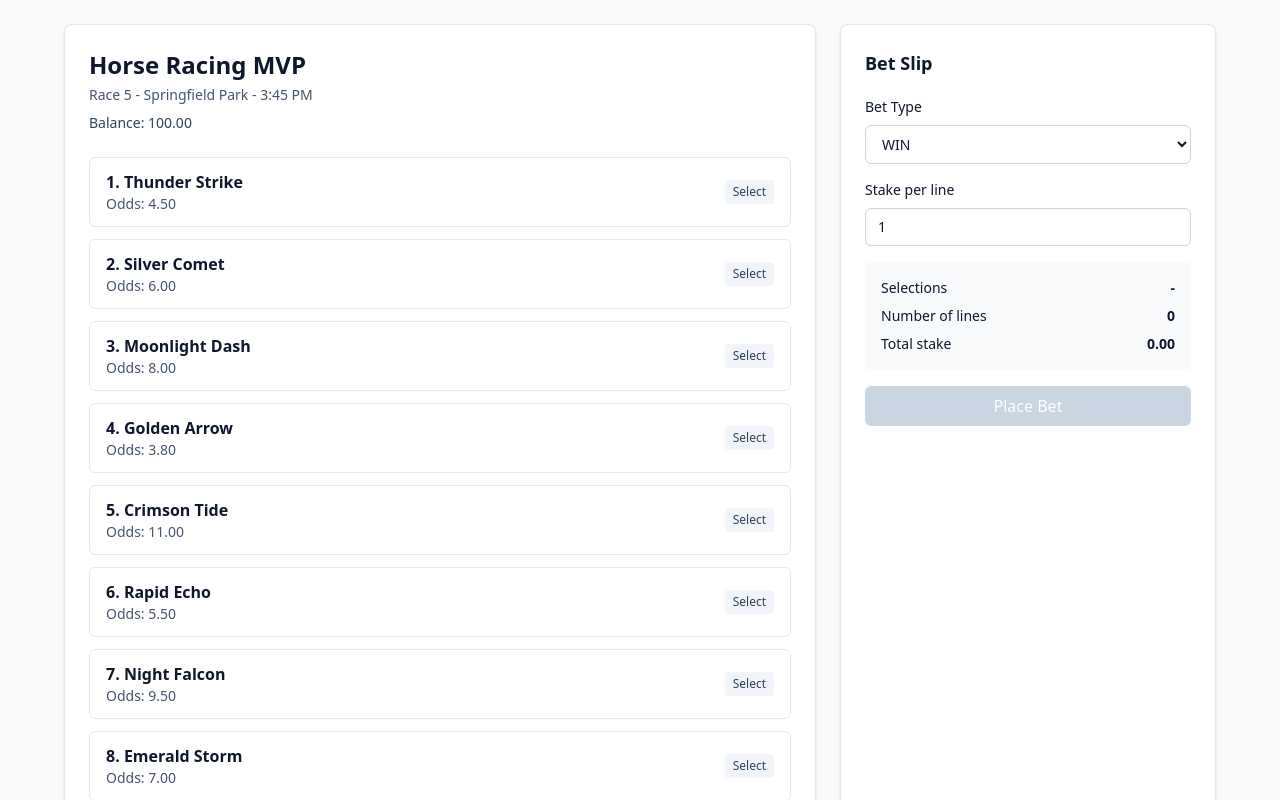
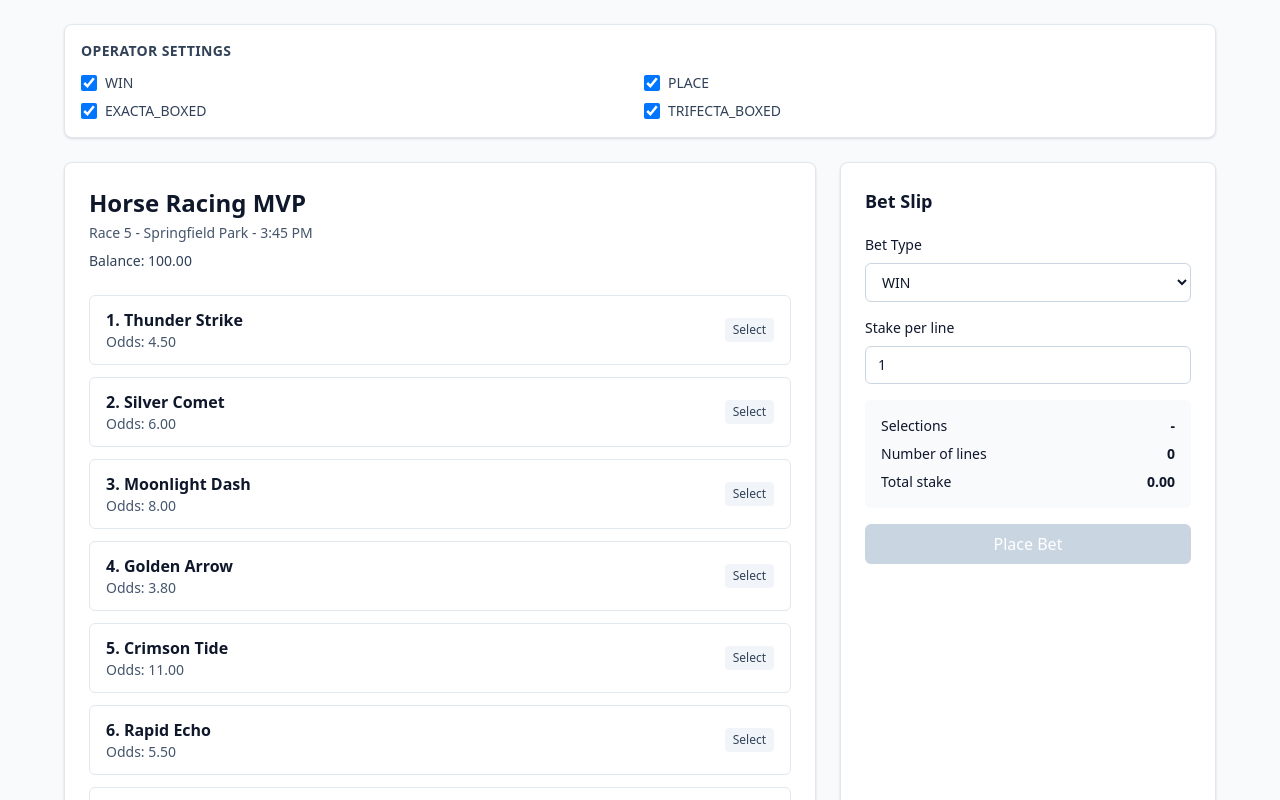
Before and after one commit to ptsportsbookcom-sudo/horse-racing-iframe-mvp, a Next.js app: page / in a window 1280 px wide. Shown: the top 800 px of the page. Built offline with nearby package versions, Linux system fonts and the light colour scheme.

Commit message:
feat: operator config panel for bet types

```diff
--- a/app/page.tsx
+++ b/app/page.tsx
@@ -1,12 +1,11 @@
 "use client";
 
-import { useMemo, useState } from "react";
+import { useEffect, useMemo, useState } from "react";
 import {
   calculateExactaBoxed,
   calculateTotalStake,
   calculateTrifectaBoxed,
 } from "@/lib/betting";
-import { useEffect } from "react";
 
 type BetType = "WIN" | "PLACE" | "EXACTA_BOXED" | "TRIFECTA_BOXED";
 
@@ -32,10 +31,17 @@ const RACE = {
     { number: 10, name: "Royal Legend", odds: "10.00" },
   ] satisfies Horse[],
 };
+const BET_TYPES: BetType[] = ["WIN", "PLACE", "EXACTA_BOXED", "TRIFECTA_BOXED"];
 
 export default function Home() {
   const [selectedHorseNumbers, setSelectedHorseNumbers] = useState<number[]>([]);
   const [betType, setBetType] = useState<BetType>("WIN");
+  const [enabledBetTypes, setEnabledBetTypes] = useState<Record<BetType, boolean>>({
+    WIN: true,
+    PLACE: true,
+    EXACTA_BOXED: true,
+    TRIFECTA_BOXED: true,
+  });
   const [stakePerLine, setStakePerLine] = useState<string>("1");
   const [isPlacingBet, setIsPlacingBet] = useState(false);
   const [balance, setBalance] = useState<number | null>(null);
@@ -73,6 +79,11 @@ export default function Home() {
         .map((horse) => horse.name),
     [selectedHorseNumbers]
   );
+  const enabledBetTypeOptions = useMemo(
+    () => BET_TYPES.filter((type) => enabledBetTypes[type]),
+    [enabledBetTypes]
+  );
+  const isSelectedBetTypeEnabled = enabledBetTypes[betType];
   const hasValidSelectionForBetType = useMemo(() => {
     if (betType === "EXACTA_BOXED") {
       return selectedHorseNumbers.length >= 2;
@@ -85,7 +96,8 @@ export default function Home() {
     return selectedHorseNumbers.length > 0;
   }, [betType, selectedHorseNumbers.length]);
   const hasValidStake = stakePerLine.trim() !== "" && stakeValue > 0;
-  const canPlaceBet = hasValidSelectionForBetType && hasValidStake && !isPlacingBet;
+  const canPlaceBet =
+    isSelectedBetTypeEnabled && hasValidSelectionForBetType && hasValidStake && !isPlacingBet;
 
   useEffect(() => {
     async function fetchBalance() {
@@ -107,6 +119,15 @@ export default function Home() {
 
     fetchBalance();
   }, []);
+
+  useEffect(() => {
+    if (!isSelectedBetTypeEnabled) {
+      const firstEnabledType = enabledBetTypeOptions[0];
+      if (firstEnabledType) {
+        setBetType(firstEnabledType);
+      }
+    }
+  }, [isSelectedBetTypeEnabled, enabledBetTypeOptions]);
 
   function toggleHorseSelection(horseNumber: number) {
     setSelectedHorseNumbers((prev) =>
@@ -161,9 +182,36 @@ export default function Home() {
     }
   }
 
+  function toggleBetType(type: BetType) {
+    setEnabledBetTypes((prev) => ({
+      ...prev,
+      [type]: !prev[type],
+    }));
+  }
+
   return (
     <main className="min-h-screen bg-slate-50 p-6 text-slate-900">
-      <div className="mx-auto grid w-full max-w-6xl gap-6 lg:grid-cols-[2fr_1fr]">
+      <div className="mx-auto max-w-6xl">
+        <section className="mb-6 rounded-lg border border-slate-200 bg-white p-4 shadow-sm">
+          <h2 className="text-sm font-semibold uppercase tracking-wide text-slate-700">
+            Operator Settings
+          </h2>
+          <div className="mt-3 grid gap-2 sm:grid-cols-2">
+            {BET_TYPES.map((type) => (
+              <label key={type} className="flex items-center gap-2 text-sm text-slate-700">
+                <input
+                  type="checkbox"
+                  checked={enabledBetTypes[type]}
+                  onChange={() => toggleBetType(type)}
+                  className="h-4 w-4 rounded border-slate-300"
+                />
+                <span>{type}</span>
+              </label>
+            ))}
+          </div>
+        </section>
+
+        <div className="grid w-full gap-6 lg:grid-cols-[2fr_1fr]">
         <section className="rounded-lg border border-slate-200 bg-white p-6 shadow-sm">
           <div className="mb-6">
             <h1 className="text-2xl font-bold">Horse Racing MVP</h1>
@@ -223,13 +271,18 @@ export default function Home() {
               <select
                 value={betType}
                 onChange={(event) => setBetType(event.target.value as BetType)}
+                disabled={enabledBetTypeOptions.length === 0}
                 className="w-full rounded-md border border-slate-300 bg-white px-3 py-2 text-sm"
               >
-                <option value="WIN">WIN</option>
-                <option value="PLACE">PLACE</option>
-                <option value="EXACTA_BOXED">EXACTA_BOXED</option>
-                <option value="TRIFECTA_BOXED">TRIFECTA_BOXED</option>
+                {enabledBetTypeOptions.map((type) => (
+                  <option key={type} value={type}>
+                    {type}
+                  </option>
+                ))}
               </select>
+              {enabledBetTypeOptions.length === 0 ? (
+                <p className="mt-2 text-xs text-slate-500">No bet types are enabled.</p>
+              ) : null}
             </div>
 
             <div>
@@ -299,6 +352,7 @@ export default function Home() {
           </div>
         </aside>
       </div>
+      </div>
     </main>
   );
 }
```
